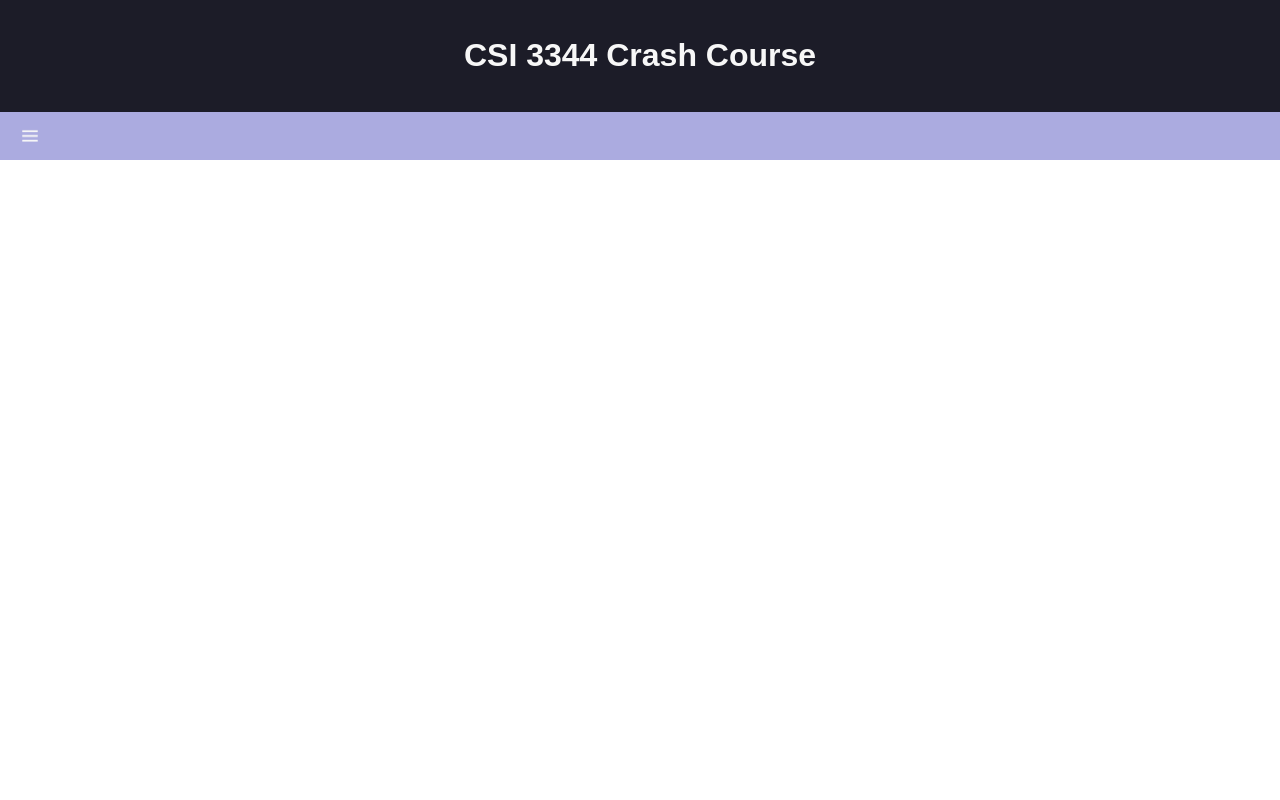
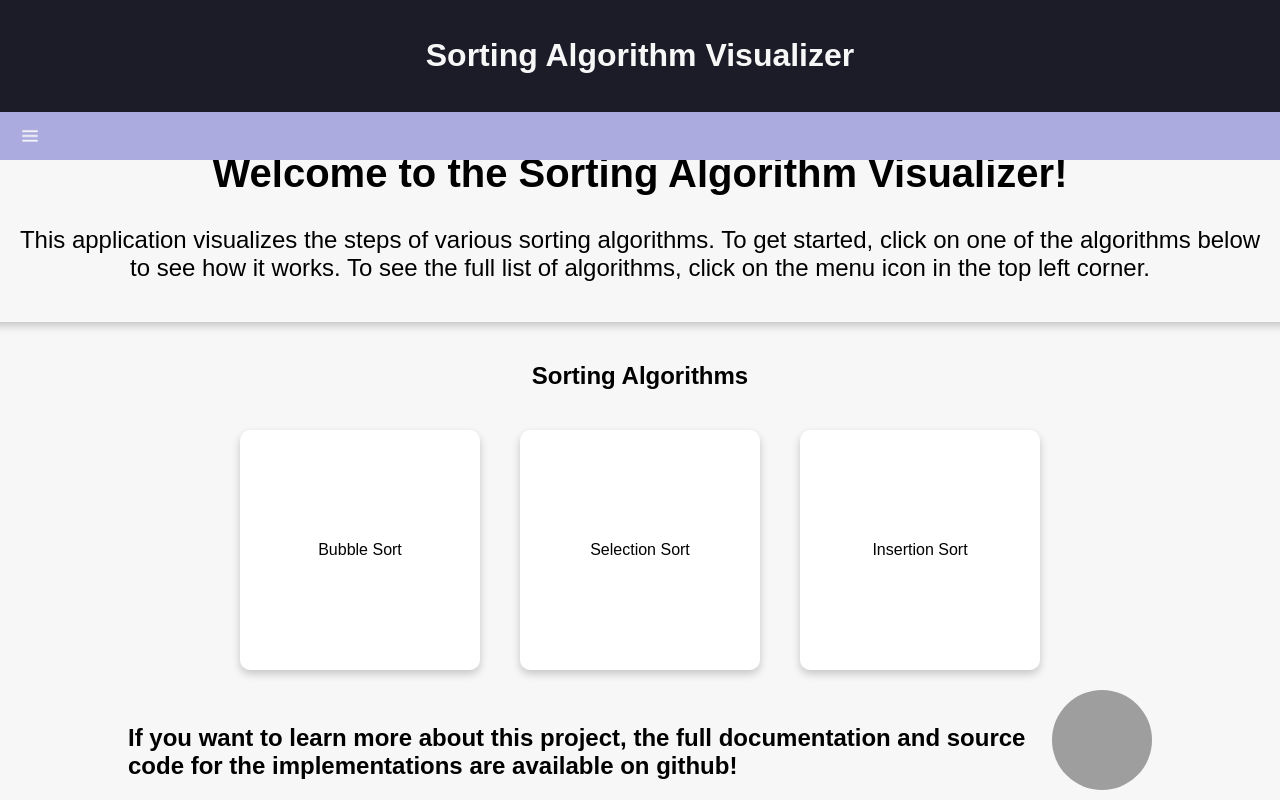
Before and after one commit to brendonnewt/algorithm-app, a React (Create React App) app in the folder ui/: page / in a window 1280 px wide. Built offline with nearby package versions, Linux system fonts and the light colour scheme; grey boxes are pictures that could not be loaded; a web font is replaced by a local one.

Commit message:
constructing home page with some basic styling

```diff
--- a/ui/public/index.html
+++ b/ui/public/index.html
@@ -24,7 +24,7 @@
       work correctly both with client-side routing and a non-root public URL.
       Learn how to configure a non-root public URL by running `npm run build`.
     -->
-    <title>CSI 3344 Crash Course</title>
+    <title>Sorting Algorithm Visualizer</title>
   </head>
   <body>
     <noscript>You need to enable JavaScript to run this app.</noscript>
--- a/ui/src/App.js
+++ b/ui/src/App.js
@@ -14,7 +14,7 @@ function Main() {
 
   switch (location.pathname) {
     case '/':
-      headerText = 'CSI 3344 Crash Course';
+      headerText = 'Sorting Algorithm Visualizer';
       break;
       case '/sorting/bubblesort':
         headerText = 'Bubble Sort';
@@ -23,7 +23,7 @@ function Main() {
         headerText = 'Insertion Sort';
         break;
       case '/sorting/selectionsort':
-        headerText = 'TODO: Selection Sort';
+        headerText = 'Selection Sort';
         break;
       case '/sorting/mergesort':
         headerText = 'TODO: Merge Sort';
--- /dev/null
+++ b/ui/src/assets/styles/HomePage.css
@@ -0,0 +1,117 @@
+@import url('global.css');
+
+.HomePage {
+    display: flex;
+    flex-direction: column;
+    align-items: center;
+    justify-content: center;
+    height: 100%;
+    width: 100%;
+    background-color: var(--seasalt);
+    overflow: auto;
+}
+
+.header {
+    display: flex;
+    flex-direction: column;
+    align-items: center;
+    justify-content: center;
+    width: 100%;
+    height: 100%;
+    background-color: var(--seasalt);
+    color: #000;
+    padding: 20px;
+    margin-bottom: 20px;
+    box-shadow: 0 4px 8px 0 rgba(0, 0, 0, 0.2);
+    transition: 0.3s;
+}
+
+.header h1 {
+    font-size: 40px;
+    margin-bottom: 20px;
+    text-align: center;
+}
+
+.HomePage h2 {
+    font-size: 1.5em;
+    margin-bottom: 20px;
+}
+
+.header p {
+    font-size: 1.5em;
+    margin: 10px 10px 20px 10px;
+    text-align: center;
+}
+
+.algorithmList {
+    display: flex;
+    flex-direction: row;
+    align-items: center;
+    justify-content: center;
+    width: 100%;
+    height: 100%;
+}
+
+.algorithmList ul {
+    list-style-type: none;
+    padding: 0;
+    margin: 0;
+    display: flex;
+}
+
+.algorithmList a {
+    text-decoration: none;
+    color: #000;
+}
+
+.algorithmCard {
+    display: flex;
+    flex-direction: column;
+    align-items: center;
+    justify-content: center;
+    width: 200px;
+    height: 200px;
+    margin: 20px;
+    padding: 20px;
+    border-radius: 10px;
+    background-color: #fff;
+    box-shadow: 0 4px 8px 0 rgba(0, 0, 0, 0.2);
+    transition: 0.3s;
+}
+
+.algorithmCard:hover {
+    box-shadow: 0 8px 16px 0 rgba(0, 0, 0, 0.2);
+}
+
+.infoPanel {
+    display: flex;
+    flex-direction: row;
+    align-items: center;
+    justify-content: center;
+    width: 80%;
+    height: 100%;
+}
+
+.logo {
+    width: 100px;
+    height: 100px;
+    margin-bottom: 20px;
+    border-radius: 50px;
+}
+
+.homeFooter {
+    display: flex;
+    flex-direction: row;
+    align-items: center;
+    justify-content: center;
+    width: 100%;
+    height: 100px;
+    background-color: var(--seasalt);
+    font-size: small;
+}
+
+.homeFooter a {
+    text-decoration: none;
+    color: #000;
+    font-weight: bold;
+}
--- a/ui/src/components/AlgorithmPanel.js
+++ b/ui/src/components/AlgorithmPanel.js
@@ -1,4 +1,4 @@
-import React, {useEffect} from 'react';
+import React from 'react';
 
 import AlgorithmFooter from "./AlgorithmFooter";
 import GetArrayInput from './GetArrayInput';
@@ -70,10 +70,6 @@ const AlgorithmPanel = ({cycles, currentStep, setCycles, inputArr, setInputArr,
         .catch(error => console.error(error));
     }
 
-    useEffect(() => {
-        console.log(cycles);
-    }, [cycles]);
-
     return (
         <div className="algorithmPanel">
             {/* Renders the input panel until user clicks done */}
--- a/ui/src/pages/HomePage.js
+++ b/ui/src/pages/HomePage.js
@@ -1,3 +1,6 @@
+import React from 'react';
+import '../assets/styles/HomePage.css';
+
 /**
  * @file HomePage.js
  *
@@ -8,11 +11,40 @@
 const HomePage = () => {
     return (
         <div className="HomePage">
-            <main>
-                <figure></figure>
-                <section></section>
-            </main>
-            <footer></footer>
+            <div className="header">
+                <h1>Welcome to the Sorting Algorithm Visualizer!</h1>
+                <p>
+                    This application visualizes the steps of various sorting algorithms.
+                    To get started, click on one of the algorithms below to see how it works.
+                    To see the full list of algorithms, click on the menu icon in the top left corner.
+                </p>
+            </div>
+            <h2>Sorting Algorithms</h2>
+            <div className="algorithmList">
+                <ul>
+                    <li>
+                        <a className="algorithmCard" href="/sorting/bubblesort">Bubble Sort</a>
+                    </li>
+                    <li>
+                        <a className="algorithmCard" href="/sorting/selectionsort">Selection Sort</a>
+                    </li>
+                    <li>
+                        <a className="algorithmCard" href="/sorting/insertionsort">Insertion Sort</a>
+                    </li>
+                    {/* Add more list items as needed for other algorithms */}
+                </ul>
+            </div>
+            <div className="infoPanel">
+                <h2>If you want to learn more about this project, the full documentation and source code for the implementations are available on github!</h2>
+                <a href="https://github.com/brendonnewt/algorithm-visualizer">
+                    <img className="logo" src="https://github.githubassets.com/images/modules/logos_page/GitHub-Mark.png" alt="GitHub Logo" />
+                </a>
+            </div>
+            <footer className="homeFooter">
+                <p>
+                    Created by <a href="https://github.com/brendonnewt">Brendon Newton</a>
+                </p>
+            </footer>
         </div>
     );
 }
```
Also changed, not shown: 1 other file (tests, documents, lock files or other folders).
